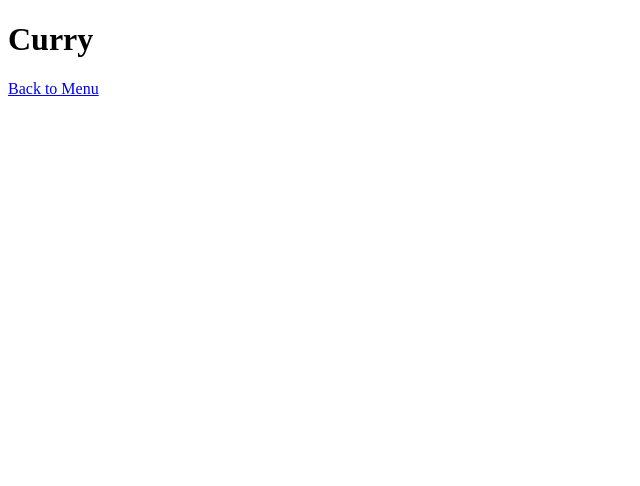
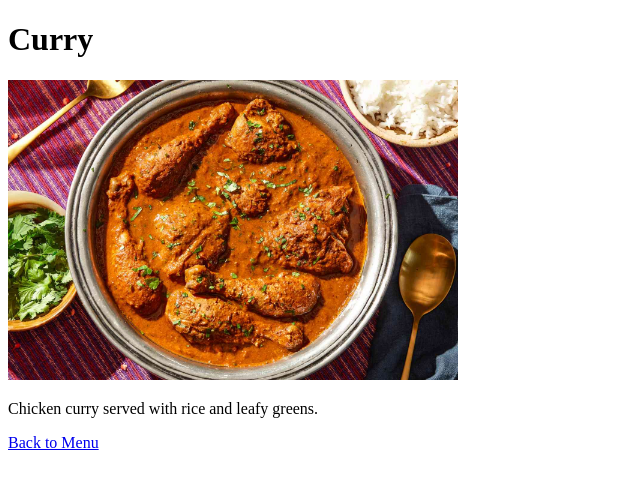
Before and after one commit to Abbas-Nadiri/odin-recipes, a plain HTML site: page recipes/curry.html in a window 1280 px wide. Shown: the whole page, without its empty margins (0-640 px from the left). Drawn offline with Linux system fonts and the light colour scheme.

Commit message:
Embed curry image

```diff
--- a/recipes/curry.html
+++ b/recipes/curry.html
@@ -5,8 +5,19 @@
     <meta name="viewport" content="width=device-width, initial-scale=1.0">
     <title>Curry</title>
 </head>
+
+
 <body>
     <h1>Curry</h1>
+    <img src="../img/curry.jpg" height="300">
+    <p> Chicken curry served with rice and leafy greens.</p>
+
+
+
+
+    <p>
     <a href="../index.html">Back to Menu</a>
+    </p>
 </body>
+
 </html>
```
